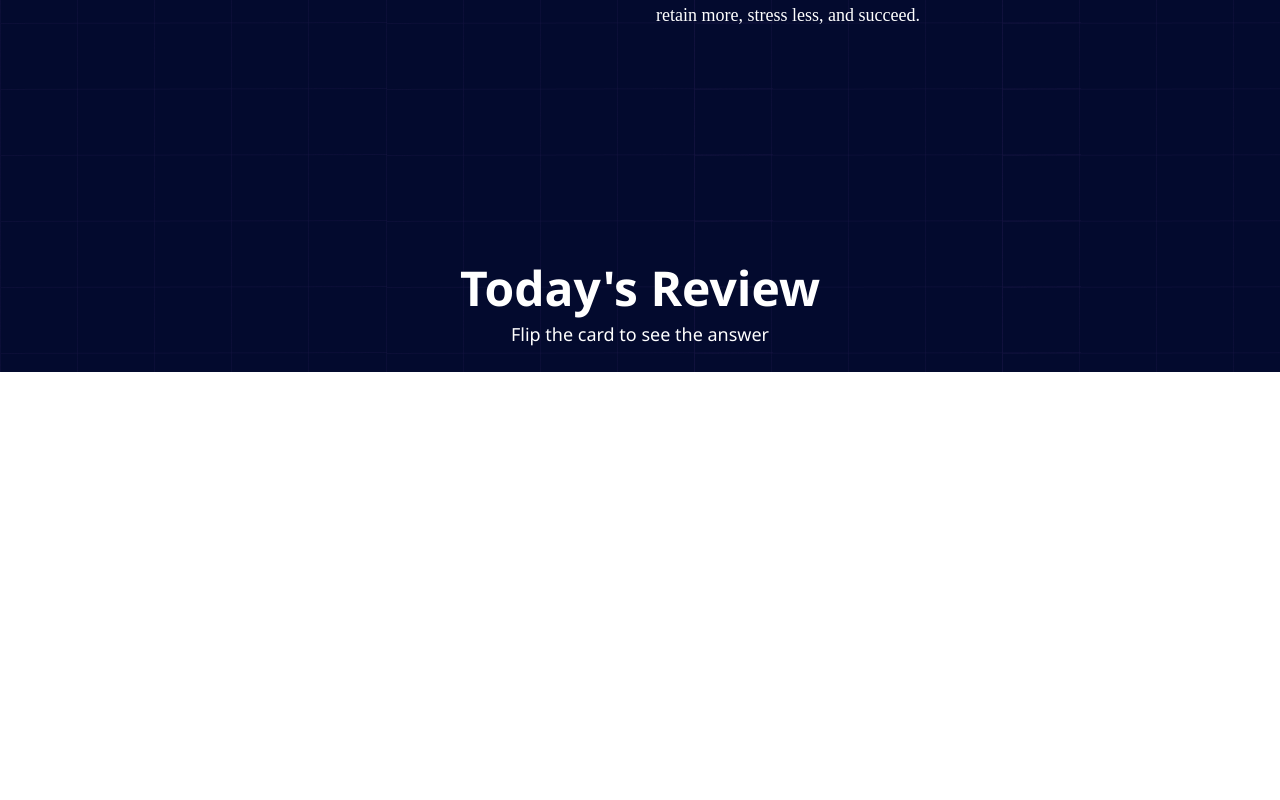
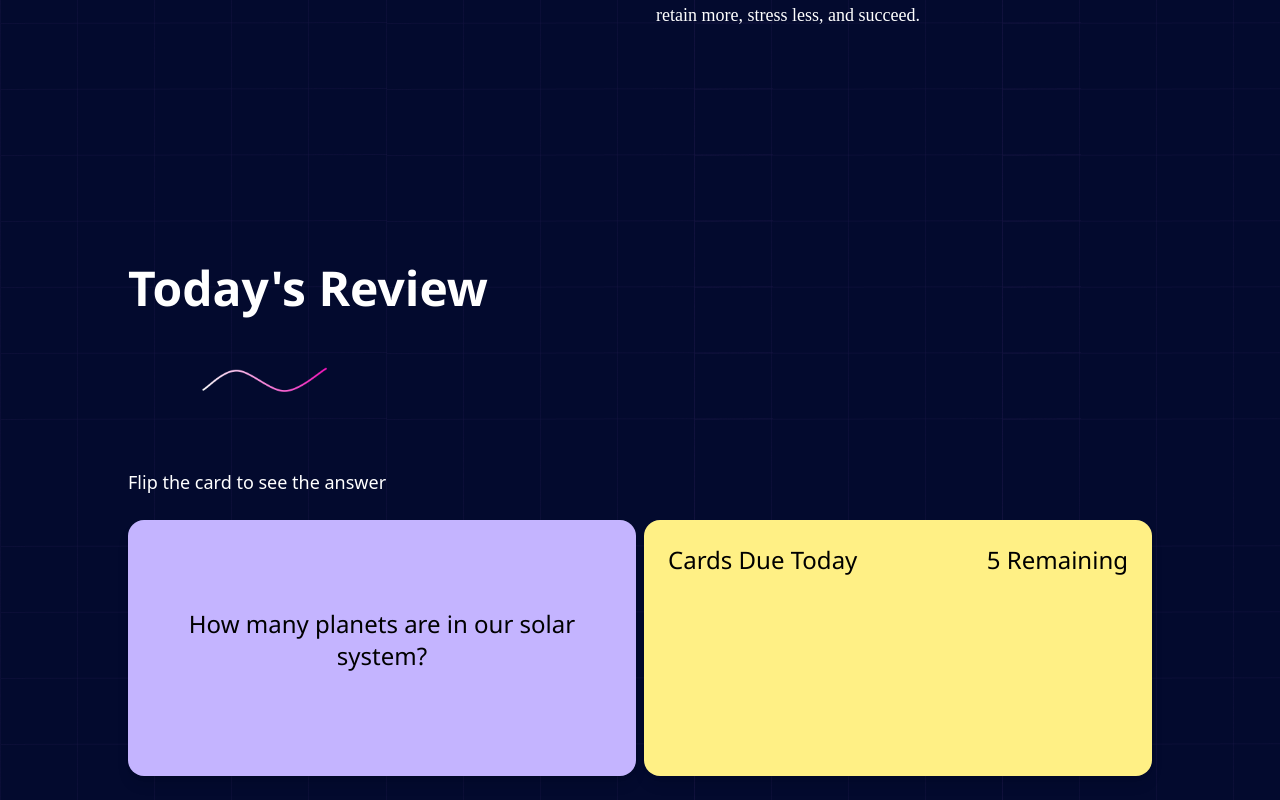
Before and after one commit to adithyamohanan/flashcard-engine-v1, a React (Vite) app: page / in a window 1280 px wide. Shown: the part 626-1426 px from the top of the page. Before the commit the page ends 998 px from the top, so only its background shows below. Built offline with nearby package versions, Linux system fonts and the light colour scheme.

Commit message:
update changes

```diff
--- a/src/components/FlashCard/FlashCard.jsx
+++ b/src/components/FlashCard/FlashCard.jsx
@@ -1,4 +1,4 @@
-
+import Line from '../../assets/Line.png';
 
 function FlashCard() {
 
@@ -6,10 +6,45 @@ function FlashCard() {
 
         <>
 
-            <div className="text-center my-6">
+            <div className="w-[80%] mx-auto my-6">
                 <h1 className="text-white text-5xl font-extrabold mb-2">Today's Review</h1>
-                <p className="text-white text-lg">Flip the card to see the answer</p>
+                <img src={Line} alt="Line" className="w-70 h-auto my-2" />
+                <p className="text-white text-lg font-sans">Flip the card to see the answer</p>
             </div>
+
+
+
+
+
+
+            <div className='w-[80%] mx-auto my-6'>
+                <div className="grid grid-cols-2 gap-2">
+                    <div className="col-span-1 ...">
+
+                        <div className="max-w-2xl h-64 bg-violet-300 rounded-2xl shadow-lg p-6 text-2xl text-center flex items-center justify-center">
+
+                            <p className="text-black-600 mb-4">How many planets are in our solar system?</p>
+
+                        </div>
+
+                    </div>
+                    <div className="col-span-1 ...">
+                        <div className="max-w-2xl h-64 bg-yellow-200 rounded-2xl shadow-lg p-6 text-2xl grid grid-cols-2">
+
+                            <p className="text-black-600 mb-4">Cards Due Today</p>
+                            <p className="text-black-600 flex items-start justify-end">5 Remaining</p>
+
+
+                        </div>
+                    </div>
+
+
+                </div>
+            </div>
+
+
+
+
 
 
 
```
Also changed, not shown: src/assets/line.png (added).
